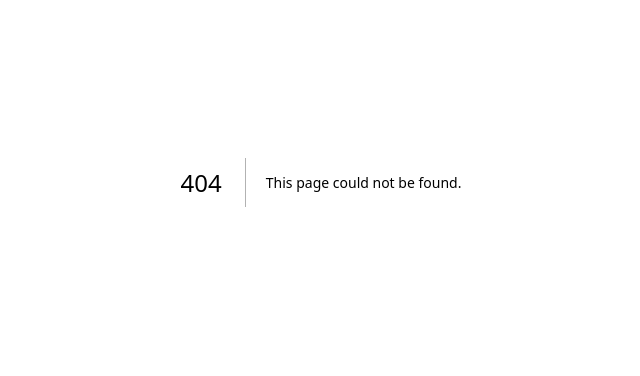
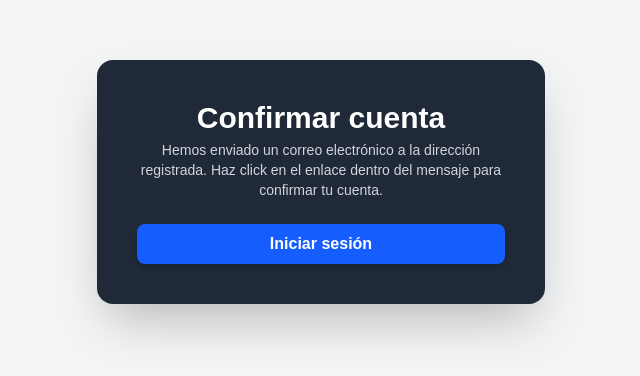
Before and after one commit to PabloToledoBarahona/frontend-app, a Next.js app: page /confirm-account in a window 1280 px wide. Before the commit this address had no page. Shown: the part 218-594 px from the top of the page, without its empty margins (319-959 px from the left). Built offline with nearby package versions, Linux system fonts and the light colour scheme.

Commit message:
definiendo global css

```diff
--- /dev/null
+++ b/app/confirm-account/page.tsx
@@ -0,0 +1,24 @@
+// app/confirm-account/page.tsx
+'use client';
+
+import { Heading } from '@/components/ui/Heading';
+import { Button } from '@/components/ui/Button';
+import { Card } from '@/components/ui/Card';
+
+export default function ConfirmAccountPage() {
+  return (
+    <main className="min-h-screen flex items-center justify-center bg-gray-100 px-4">
+      <Card>
+        <Heading
+          title="Confirmar cuenta"
+          subtitle="Hemos enviado un correo electrónico a la dirección registrada. Haz click en el enlace dentro del mensaje para confirmar tu cuenta."
+          center
+        />
+        <Button
+          label="Iniciar sesión"
+          onClick={() => (window.location.href = '/login')}
+        />
+      </Card>
+    </main>
+  );
+}
--- a/app/globals.css
+++ b/app/globals.css
@@ -1,21 +1,25 @@
 @import "tailwindcss";
 
-/* Variables globales */
 :root {
-  --background: #ffffff;
-  --foreground: #171717;
+  --color-primary: #007BFF;
+  --color-white: #FFFFFF;
+  --color-black: #000000;
+  --color-gray-light: #F8F9FA;
+  --color-gray-dark: #343A40;
+
+  --background: var(--color-gray-light);
+  --foreground: var(--color-black);
 }
 
 @media (prefers-color-scheme: dark) {
   :root {
-    --background: #0a0a0a;
-    --foreground: #ededed;
+    --background: var(--color-black);
+    --foreground: var(--color-white);
   }
 }
 
-/* Estilos base */
 body {
-  background-color: var(--background);
+  background: var(--background);
   color: var(--foreground);
   font-family: Arial, Helvetica, sans-serif;
 }
--- a/components/Auth/RegisterForm.tsx
+++ b/components/Auth/RegisterForm.tsx
@@ -30,7 +30,20 @@ export default function RegisterForm() {
     if (!formData.last_name) newErrors.last_name = "Campo requerido";
     if (!formData.email || !formData.email.includes("@"))
       newErrors.email = "Correo inválido";
-    if (!formData.password) newErrors.password = "Campo requerido";
+
+    // Validación fuerte de contraseña
+    if (!formData.password || formData.password.length < 8) {
+      newErrors.password = "La contraseña debe tener al menos 8 caracteres";
+    } else if (!/[A-Z]/.test(formData.password)) {
+      newErrors.password = "Debe contener al menos una letra mayúscula";
+    } else if (!/[a-z]/.test(formData.password)) {
+      newErrors.password = "Debe contener al menos una letra minúscula";
+    } else if (!/[0-9]/.test(formData.password)) {
+      newErrors.password = "Debe contener al menos un número";
+    } else if (!/[!@#$%^&*()_+\-=[\]{};':"\\|,.<>/?]/.test(formData.password)) {
+      newErrors.password = "Debe contener al menos un carácter especial";
+    }
+
     if (formData.password !== formData.confirm_password)
       newErrors.confirm_password = "Las contraseñas no coinciden";
 
@@ -67,11 +80,11 @@ export default function RegisterForm() {
       if (response.ok) {
         setSuccess(true);
       } else {
-        console.error('❌ Error en el registro');
+        console.error('Error en el registro');
       }
       */
     } catch (error) {
-      console.error("❌ Error de red:", error);
+      console.error("Error de red:", error);
     }
   };
 
```
